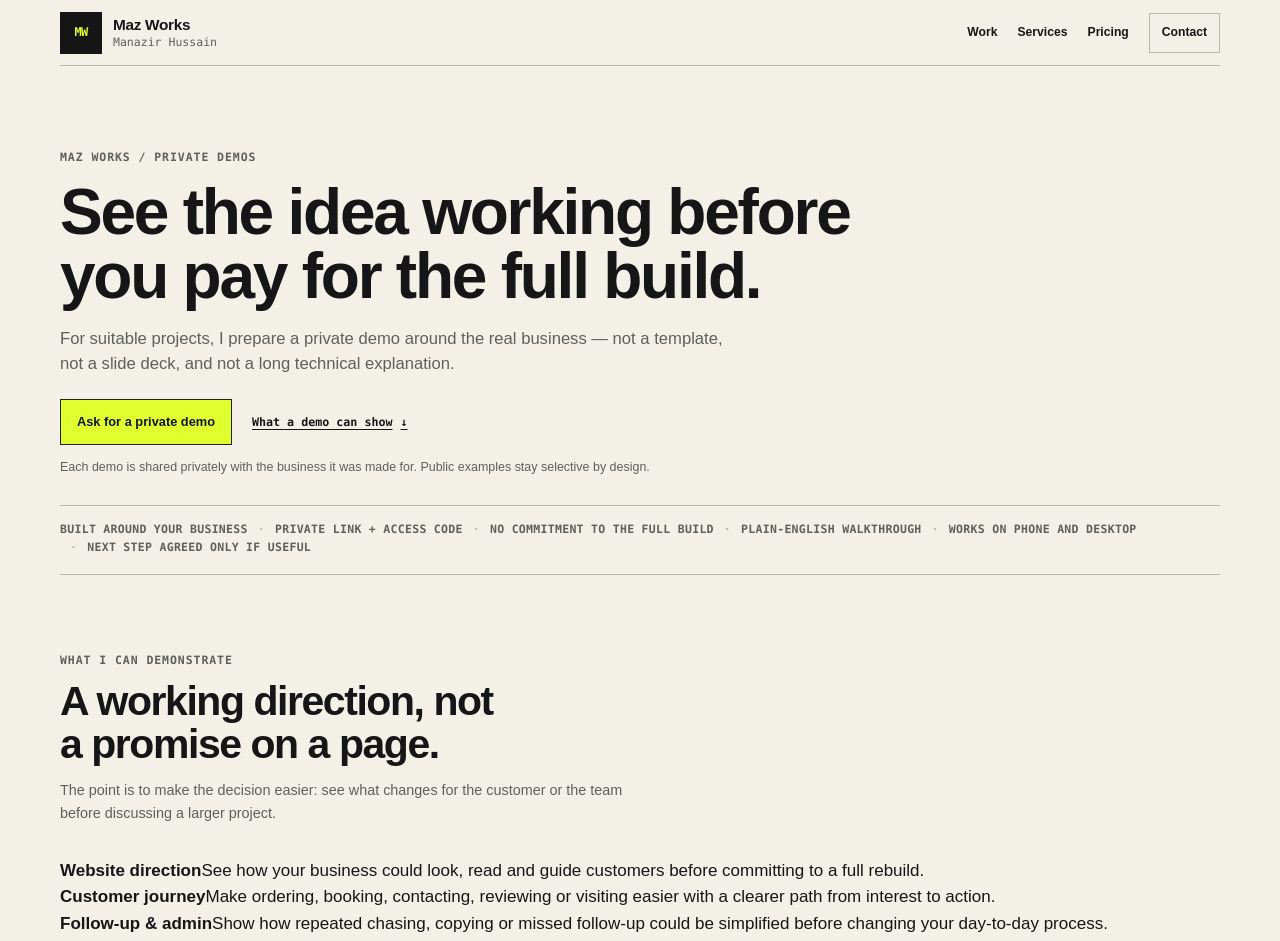
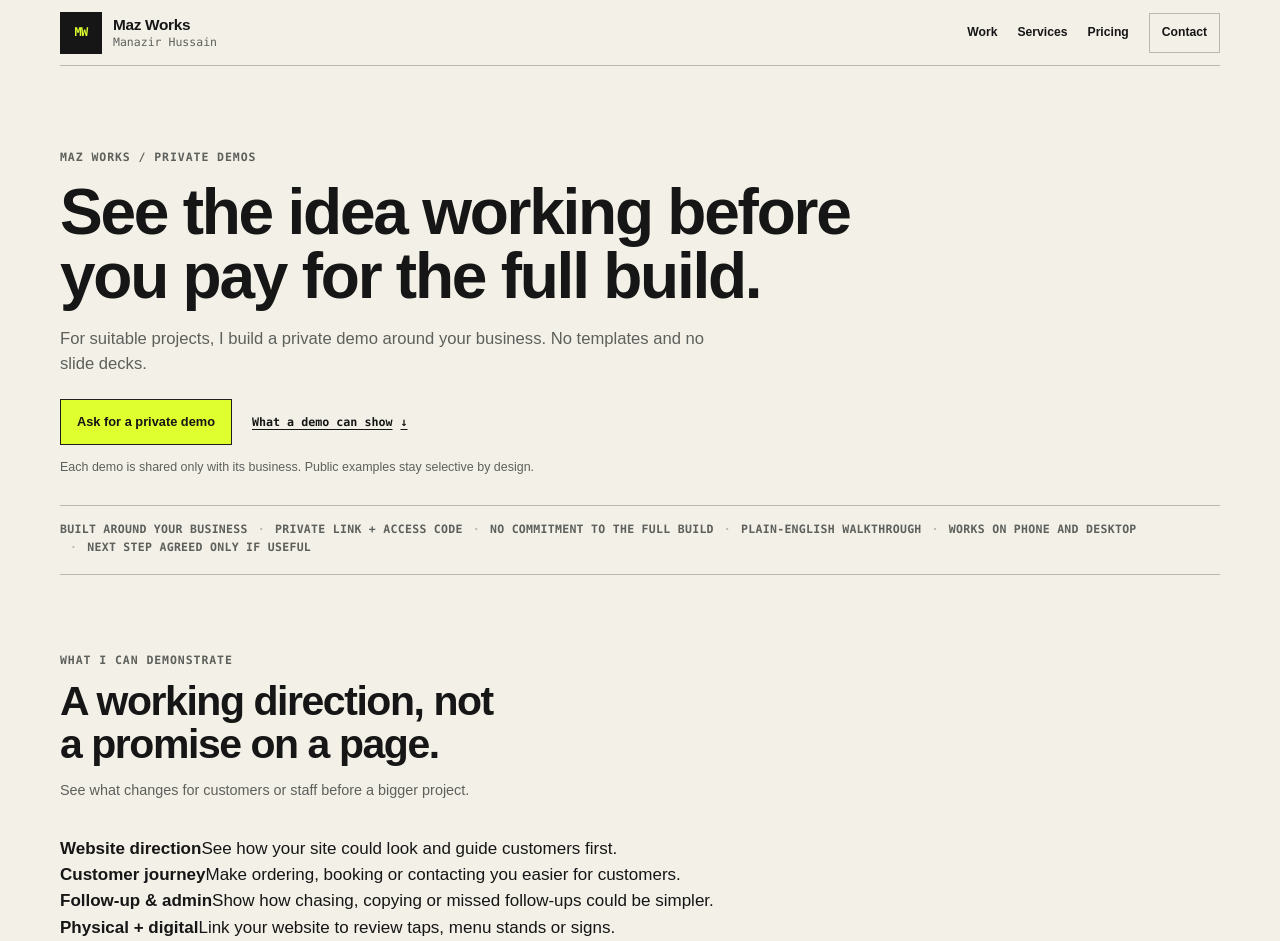
Before and after one commit to manazoid4/mazos-site, a Next.js app: page /demos in a window 1280 px wide. Shown: the top 941 px of the page. Built offline with nearby package versions, Linux system fonts and the light colour scheme.

Commit message:
Trim fluff on demos and RotaReason copy
Co-Authored-By: Claude Opus 5.5 <noreply@anthropic.com>
Claude-Session: https://claude.ai/code/session_01QmjEuHmqW5zqJi2SqFa9s9

```diff
--- a/app/demos/page.tsx
+++ b/app/demos/page.tsx
@@ -22,19 +22,19 @@ export const metadata: Metadata = {
 const DEMO_TYPES = [
   {
     title: 'Website direction',
-    body: 'See how your business could look, read and guide customers before committing to a full rebuild.',
+    body: 'See how your site could look and guide customers first.',
   },
   {
     title: 'Customer journey',
-    body: 'Make ordering, booking, contacting, reviewing or visiting easier with a clearer path from interest to action.',
+    body: 'Make ordering, booking or contacting you easier for customers.',
   },
   {
     title: 'Follow-up & admin',
-    body: 'Show how repeated chasing, copying or missed follow-up could be simplified before changing your day-to-day process.',
+    body: 'Show how chasing, copying or missed follow-ups could be simpler.',
   },
   {
     title: 'Physical + digital',
-    body: 'Connect the website to useful things in the real world such as review taps, menu stands, signs or campaign pieces.',
+    body: 'Link your website to review taps, menu stands or signs.',
   },
 ];
 
@@ -47,12 +47,12 @@ export default function DemosPage() {
         <div className="mw-hero-copy">
           <p className="eyebrow">Maz Works / Private demos</p>
           <h1 id="demos-title">See the idea working before you pay for the full build.</h1>
-          <p className="mw-lede">For suitable projects, I prepare a private demo around the real business — not a template, not a slide deck, and not a long technical explanation.</p>
+          <p className="mw-lede">For suitable projects, I build a private demo around your business. No templates and no slide decks.</p>
           <div className="mw-actions">
             <a className="button button-signal" href="/#contact">Ask for a private demo</a>
             <a className="text-link" href="#examples">What a demo can show <span aria-hidden="true">↓</span></a>
           </div>
-          <p className="mw-hero-note">Each demo is shared privately with the business it was made for. Public examples stay selective by design.</p>
+          <p className="mw-hero-note">Each demo is shared only with its business. Public examples stay selective by design.</p>
         </div>
         <div className="mw-capabilities" aria-label="Private demo benefits">
           <span>Built around your business</span>
@@ -68,7 +68,7 @@ export default function DemosPage() {
         <header className="mw-section-heading">
           <p className="eyebrow">What I can demonstrate</p>
           <h2 id="examples-title">A working direction, not a promise on a page.</h2>
-          <p>The point is to make the decision easier: see what changes for the customer or the team before discussing a larger project.</p>
+          <p>See what changes for customers or staff before a bigger project.</p>
         </header>
         <div className="mw-outcome-list">
           {DEMO_TYPES.map((item) => <div key={item.title}><strong>{item.title}</strong><span>{item.body}</span></div>)}
@@ -79,7 +79,7 @@ export default function DemosPage() {
         <header className="mw-section-heading">
           <p className="eyebrow">Built for real conversations</p>
           <h2 id="privacy-title">Your business stays the focus.</h2>
-          <p>I keep client-specific demos behind a private link and access code instead of turning every conversation into a public case study. Each one has its own address, opened when it suits you and shared only with the people who need to see it.</p>
+          <p>Client demos sit behind a private link and access code. Only the people you choose see them.</p>
         </header>
         <div className="mw-actions">
           <a className="button button-signal" href="/#contact">Request yours</a>
--- a/app/rotareason/RotaReasonClient.tsx
+++ b/app/rotareason/RotaReasonClient.tsx
@@ -413,7 +413,7 @@ export default function RotaReasonClient() {
               <input id="rota-command" value={input} onChange={(event) => setInput(event.target.value)} placeholder="e.g. Julie wants 17th and 18th off" autoComplete="off" />
               <button type="submit" className={styles.primaryButton}>Check</button>
             </div>
-            <p>v1 uses a deterministic local rule engine. No personal data is sent anywhere.</p>
+            <p>v1 checks fixed rules in your browser. No personal data is sent anywhere.</p>
           </form>
         </section>
 
```
